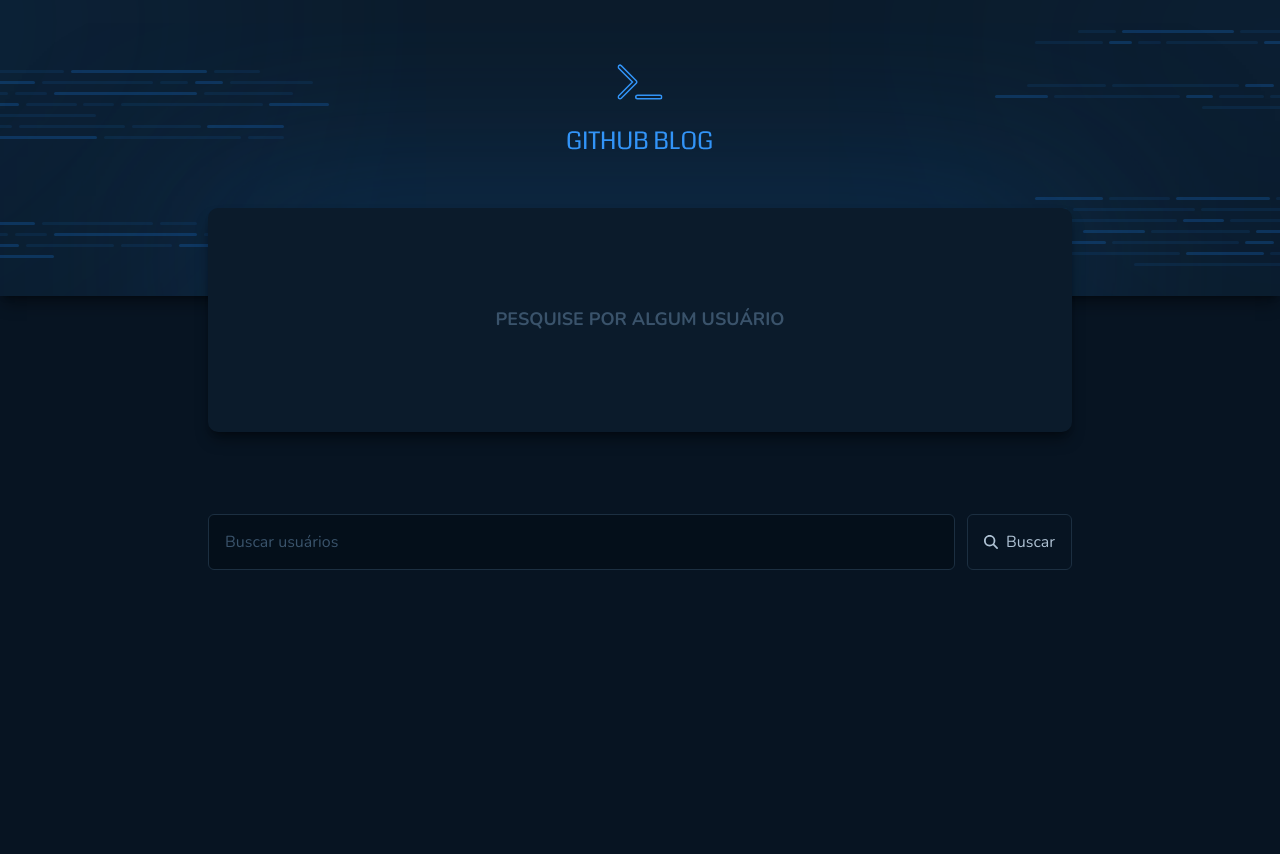
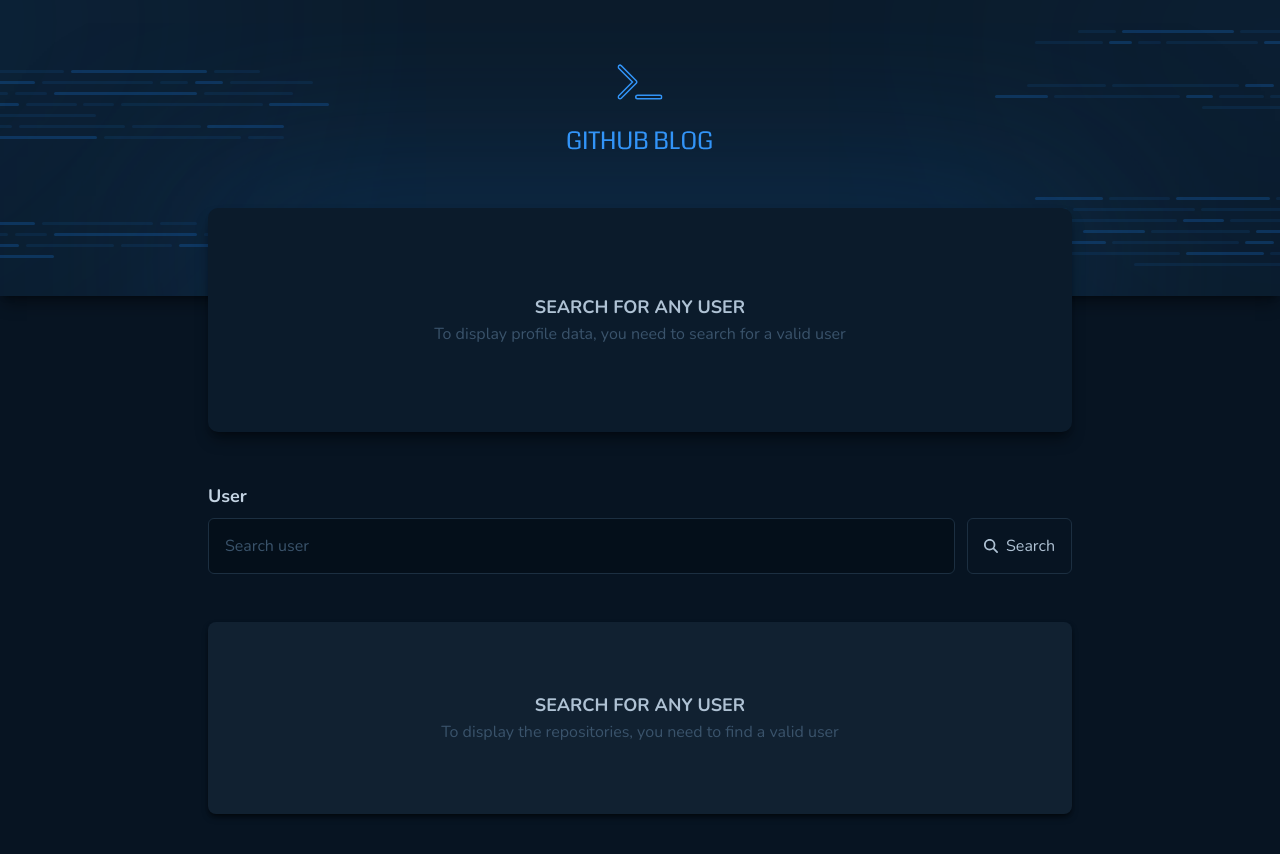
Before and after one commit to c4mpos-dev/github-blog, a React (Vite) app: page / in a window 1280 px wide. Shown: the top 854 px of the page. Before the commit the page ends 800 px from the top, so only its background shows below. Built offline with nearby package versions, Linux system fonts and the light colour scheme.

Commit message:
Repository Cards

```diff
--- a/src/components/EmptyInfo.tsx
+++ b/src/components/EmptyInfo.tsx
@@ -1,7 +1,36 @@
-export function EmptyInfo() {
-    return (
-        <div className="flex h-full justify-center items-center">
-            <h1 className="text-base-label text-lg uppercase font-bold animate-bounce">Pesquise por algum usuário</h1>
-        </div>
-    );
+import { useUser } from "../hooks/useUser";
+import { Loading } from "./Loading";
+
+interface EmptyInfoProps {
+    variant: "profile" | "repository";
 }
+
+export function EmptyInfo({ variant }: EmptyInfoProps) {
+    const { username } = useUser();
+
+    if (variant === "profile") {
+        return (
+            <div className="flex flex-col h-full justify-center items-center">
+                <h1 className="text-base-text text-lg uppercase font-bold animate-bounce">Search for any user</h1>
+                <p className="text-base-label">To display profile data, you need to search for a valid user</p>
+            </div>
+        );
+    } else {
+        return (
+            <div className="w-[54rem] mt-6 mb-5">
+                <div className="flex flex-col w-full h-48 p-[18px] bg-base-post rounded-lg shadow-md shadow-black/50 duration-200 hover:scale-105">
+                    <div className="flex h-full justify-center items-center">
+                        { !username ?
+                            <div className="flex flex-col items-center">
+                                <h1 className="text-base-text text-lg uppercase font-bold animate-bounce">Search for any user</h1>
+                                <p className="text-base-label">To display the repositories, you need to find a valid user</p>
+                            </div>
+                        :(
+                            <Loading />
+                        )}
+                    </div>
+                </div>
+            </div>
+        );
+    }
+}
--- a/src/components/ProfileCard.tsx
+++ b/src/components/ProfileCard.tsx
@@ -14,7 +14,7 @@
         <div className="flex justify-center items-center">
             <div className="absolute w-[54rem] h-[14rem] mt-12 bg-base-profile rounded-[10px] shadow-lg shadow-black/40">
                 { !username ?
-                    <EmptyInfo />
+                    <EmptyInfo variant="profile"/>
                 : !userData ?
                     <Loading />
                 :(
--- /dev/null
+++ b/src/components/RespositoryList.tsx
@@ -0,0 +1,71 @@
+import { FontAwesomeIcon } from "@fortawesome/react-fontawesome";
+import { faStar, faCode, faArrowUpRightFromSquare, faChevronLeft, faChevronRight } from "@fortawesome/free-solid-svg-icons";
+
+import { useUser } from "../hooks/useUser";
+
+import { EmptyInfo } from "./EmptyInfo";
+
+export function RepositoryList() {
+    const { repositories, page, setPage } = useUser();
+
+    const reposPerPage = 9;
+    const totalPages = Math.ceil(repositories.length / reposPerPage);
+
+    const displayedRepos = repositories.slice((page - 1) * reposPerPage, page * reposPerPage);
+
+    return (
+        <div className="w-[54rem] mt-6 mb-16">
+            { !repositories.length ?
+                <EmptyInfo variant="repository"/>
+            : (
+                <div>
+                    <div className="grid grid-cols-3 gap-4">
+                        {displayedRepos.map((repo) => (
+                            <div key={repo.id} className="flex flex-col w-full h-48 p-[18px] bg-base-post rounded-lg shadow-md shadow-black/50 duration-200 hover:scale-105">
+                                <h3 className="text-xl mb-3.5 font-bold text-base-title line-clamp-1">{repo.name}</h3>
+                                <p className="text-sm text-base-text line-clamp-2">{repo.description || "No description."}</p>
+
+                                <div className="flex items-center mt-auto gap-2 text-sm text-base-span">
+                                    <p><FontAwesomeIcon icon={faStar}/> {repo.stargazers_count}</p>
+                                    { repo.language && (
+                                        <div className="flex items-center gap-2">
+                                            <p>|</p>
+                                            <p><FontAwesomeIcon icon={faCode}/> {repo.language}</p>
+                                        </div>
+                                    )}
+                                </div>
+
+                                <a href={repo.html_url} target="_blank" className="flex items-center gap-2.5 mt-2 text-blue-500 hover:underline">
+                                    Ver no GitHub
+                                    <FontAwesomeIcon icon={faArrowUpRightFromSquare} className="text-sm"/>
+                                </a>
+                            </div>
+                        ))}
+                    </div>
+
+                    <div className="flex items-center justify-center mt-6 gap-4">
+                        <button
+                            onClick={() => setPage(page - 1)}
+                            disabled={page === 1}
+                            className="px-4 py-2 bg-base-post text-white rounded-md shadow-md shadow-black/50 cursor-pointer duration-200 hover:scale-110 disabled:opacity-30 disabled:cursor-not-allowed"
+                        >
+                            <FontAwesomeIcon icon={faChevronLeft} />
+                        </button>
+
+                        <span className="text-lg font-bold text-base-span">
+                            {page} / {totalPages}
+                        </span>
+
+                        <button
+                            onClick={() => setPage(page + 1)}
+                            disabled={page === totalPages}
+                            className="px-4 py-2 bg-base-post text-white rounded-md shadow-md shadow-black/50 cursor-pointer duration-200 hover:scale-110 disabled:opacity-30 disabled:cursor-not-allowed"
+                        >
+                            <FontAwesomeIcon icon={faChevronRight} />
+                        </button>
+                    </div>
+                </div>
+            )}
+        </div>
+    );
+}
--- a/src/components/SearchForm.tsx
+++ b/src/components/SearchForm.tsx
@@ -14,7 +14,7 @@
 type SearchFormInputs = z.infer<typeof searchFormSchema>;
 
 export function SearchForm() {
-    const { setUsername } = useUser();
+    const { setUsername, repositories } = useUser();
 
     const {
         register,
@@ -31,20 +31,27 @@
     }
 
     return (
-        <div className="flex justify-center w-[54rem] mt-[138px]">
-            <form onSubmit={handleSubmit(handleSearchUser)} className="flex w-full justify-between h-14 mt-20 gap-3">
+        <div className="mt-[138px]">
+            <div className="flex justify-between items-center mb-2 mt-12">
+                <h2 className="text-lg text-base-subtitle font-bold">User</h2>
+                <span className="text-sm text-base-span">{repositories.length ? `${repositories.length} repositories` : ''}</span>
+            </div>
+
+            <div className="flex justify-center w-[54rem]">
+                <form onSubmit={handleSubmit(handleSearchUser)} className="flex w-full justify-between h-14 gap-3">
                     <input
                         type="text"
-                    placeholder="Buscar usuários"
+                        placeholder="Search user"
                         className="flex-1 px-4 py-3 bg-base-input border-[1px] border-base-border rounded-md placeholder:text-base-label focus:border-blue focus:outline-none"
                         {...register("username")}
                     />
 
                     <button type="submit" disabled={isSubmitting} className="flex justify-center items-center border-[1px] border-base-border rounded-md px-4 gap-2 duration-200 hover:bg-base-border ">
                         <FontAwesomeIcon icon={faMagnifyingGlass} className="text-sm"/>
-                    Buscar
+                        Search
                     </button>
                 </form>
         </div>
+        </div>
     );
 }
--- a/src/context/UserContext.tsx
+++ b/src/context/UserContext.tsx
@@ -11,10 +11,22 @@
     followers: number;
 }
 
+interface Repository {
+    id: number;
+    name: string;
+    html_url: string;
+    description?: string;
+    stargazers_count: number;
+    language?: string;
+}
+
 interface UserContextType {
     username: string;
     setUsername: React.Dispatch<React.SetStateAction<string>>;
     userData: UserData | null;
+    repositories: Repository[];
+    page: number;
+    setPage: React.Dispatch<React.SetStateAction<number>>;
 }
 
 const UserContext = createContext<UserContextType | undefined>(undefined);
@@ -22,6 +34,8 @@
 export const UserProvider = ({ children }: { children: ReactNode }) => {
     const [username, setUsername] = useState('');
     const [userData, setUserData] = useState<UserData | null>(null);
+    const [repositories, setRepositories] = useState<Repository[]>([]);
+    const [page, setPage] = useState(1);
 
     async function fetchUserData(username: string) {
         try {
@@ -29,19 +43,34 @@
             setUserData(response.data);
         } catch (error) {
             console.error("Erro ao buscar dados:", error);
+            setUserData(null);
+            setUsername('');
+        }
+    }
+
+    async function fetchUserRepositories(username: string) {
+        try {
+            const response = await api.get(`/users/${username}/repos?sort=stars`);
+            setRepositories(response.data);
+        } catch (error) {
+            console.error("Erro ao buscar repositórios:", error);
+            setRepositories([]);
         }
     }
 
     useEffect(() => {
         if (username) {
             fetchUserData(username);
+            fetchUserRepositories(username);
         }
 
+        setPage(1);
         setUserData(null);
+        setRepositories([]);
     }, [username]);
 
     return (
-        <UserContext.Provider value={{ username, setUsername, userData }}>
+        <UserContext.Provider value={{ username, setUsername, userData, repositories, page, setPage }}>
             {children}
         </UserContext.Provider>
     );
--- a/src/pages/Blog.tsx
+++ b/src/pages/Blog.tsx
@@ -1,4 +1,5 @@
 import { ProfileCard } from "../components/ProfileCard";
+import { RepositoryList } from "../components/RespositoryList";
 import { SearchForm } from "../components/SearchForm";
 
 export function Blog(){
@@ -6,6 +7,7 @@
         <div className="flex items-center flex-col">
             <ProfileCard />
             <SearchForm />
+            <RepositoryList />
         </div>
     );
 }
```
Lines whose indentation alone changed are shown as unchanged.
